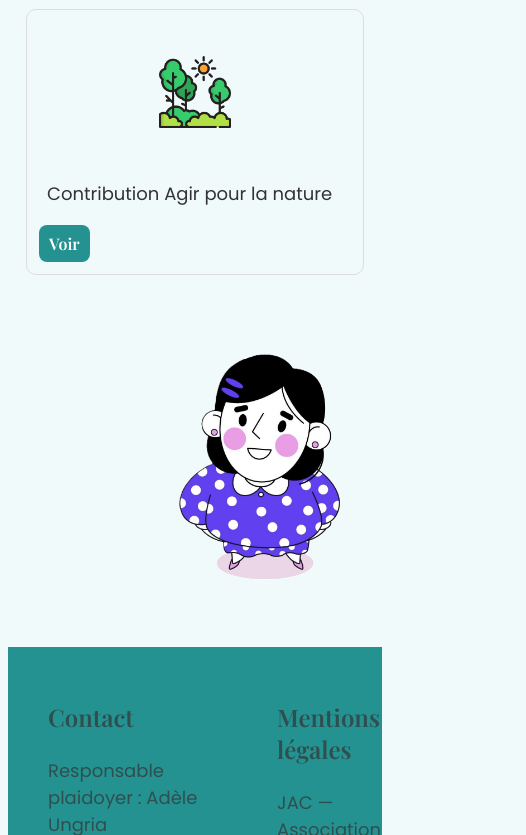
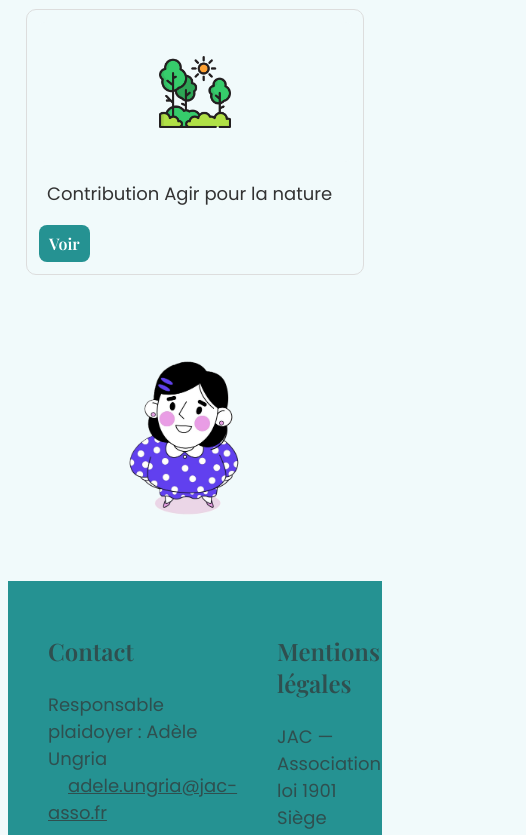
Before and after one commit to adeleungria-ship-it/plaidoyerJAC, a plain HTML site: page COP.html in a window 390 px wide. Shown: the part 801-1636 px from the top of the page, 526 px wide, since content can reach past the window. Drawn offline with nearby package versions, Linux system fonts and the light colour scheme.

Commit message:
Update COP.CSS

```diff
--- a/COP.CSS
+++ b/COP.CSS
@@ -9,9 +9,9 @@
 
 body {
     background-color: #F1FAFB;
-  font-family: 'Poppins', sans-serif;
-  color: darkslategray;
-  font-size: 16px;
+    font-family: 'Poppins', sans-serif;
+    color: darkslategray;
+    font-size: 16px;
 }
 
 h1 {
@@ -35,12 +35,14 @@
   background-color: var(--brand);
   color: darkslategray;
 }
+
 .site-footer {
   background-color: var(--brand);
   color: darkslategray;
   padding: 30px 0 10px;
   margin-top: 40px;
 }
+
 .site-footer a {
   background-color: var(--brand);
   color: darkslategray;
@@ -68,10 +70,6 @@
   border-top: 1px solid rgba(255, 255, 255, 0.2);
 }
 
-.file-grid {
-  margin-bottom: 40px;
-}
-
 p {
   font-family: 'Poppins', sans-serif;
   color: darkslategray;
@@ -84,10 +82,30 @@
   padding: 18px;
 }
 
+.content-wrapper {
+  display: flex;
+  gap: 20px;
+}
+
+.content-left {
+  flex: 1;
+}
+
+.content-right {
+  width: 500px;
+  flex-shrink: 0;
+}
+
+.femme {
+  width: 100%;
+  height: auto;
+}
+
 .file-grid {
   display: grid;
   grid-template-columns: repeat(auto-fill, minmax(220px, 1fr));
   gap: 12px;
+  margin-bottom: 40px;
 }
 
 .preview-card {
@@ -109,7 +127,8 @@
   padding: 15px 20px;
   display: flex;
   align-items: center;
-  gap: 20px; }
+  gap: 20px;
+}
 
 .header-logo {
   width: 70px;
@@ -131,12 +150,14 @@
   height: 72px;
   color: var(--brand-dark);
 }
+
 .section-title {
   font-family: 'Playfair Display', serif;
   font-size: 30px;
   font-weight: 600;
   margin-bottom: 12px;
 }
+
 .preview-name {
   font-family: 'Poppins', sans-serif;
   font-size: 18px;
@@ -151,7 +172,6 @@
 .preview-name:hover {
   background: none;
 }
-
 
 .preview-actions {
   display: flex;
@@ -174,7 +194,6 @@
   background: var(--brand-dark);
 }
 
-
 .modal {
   position: fixed;
   inset: 0;
@@ -193,7 +212,7 @@
   width: 90%;
   max-width: 1000px;
   height: 80%;
-  background:#f1fafb;
+  background: #f1fafb;
   border-radius: 8px;
   overflow: hidden;
   display: flex;
@@ -214,3 +233,14 @@
   border: 0;
   width: 100%;
 }
+
+/* Adaptation pour mobile */
+@media (max-width: 768px) {
+  .content-wrapper {
+    flex-direction: column;
+  }
+
+  .content-right {
+    width: 100%;
+  }
+}
```
